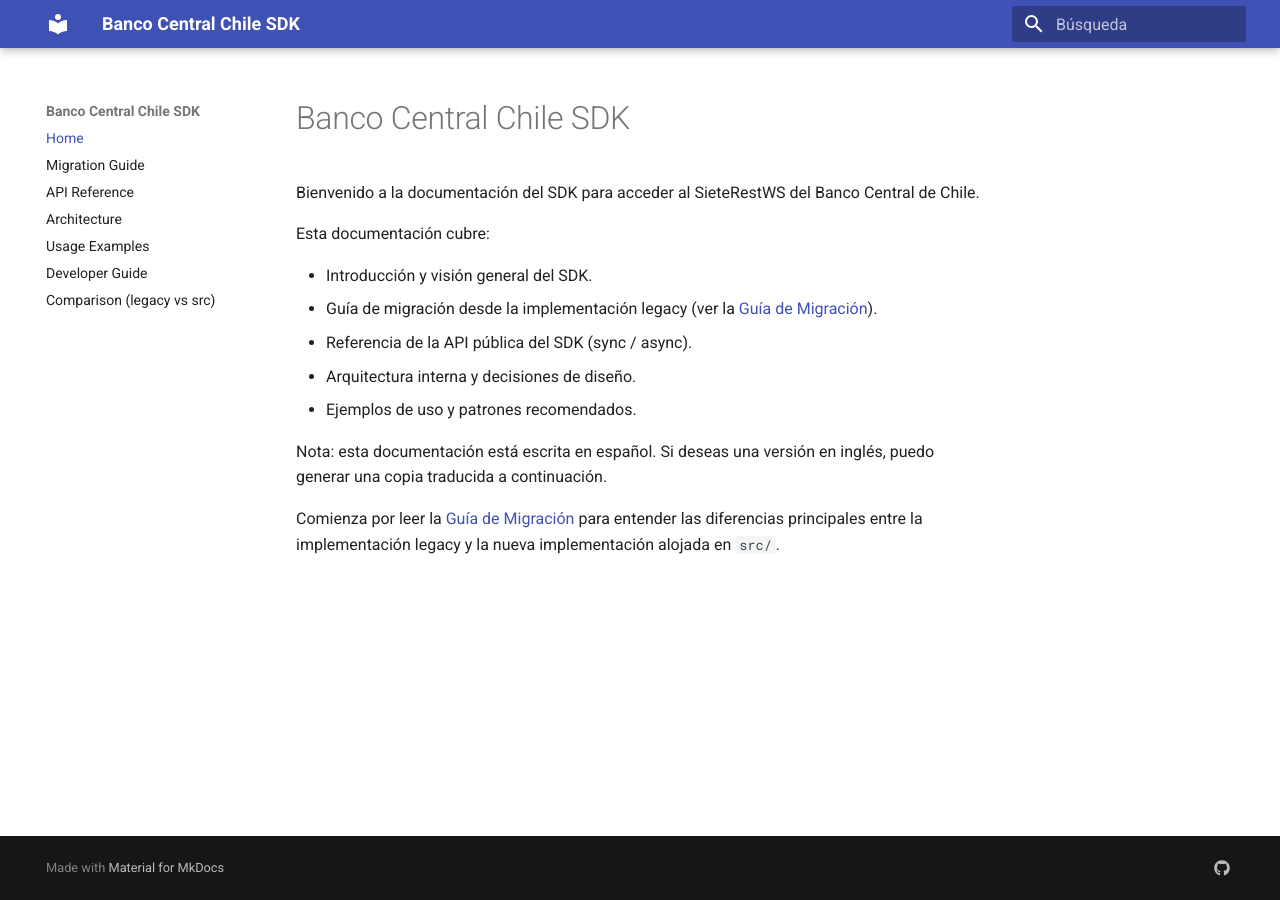
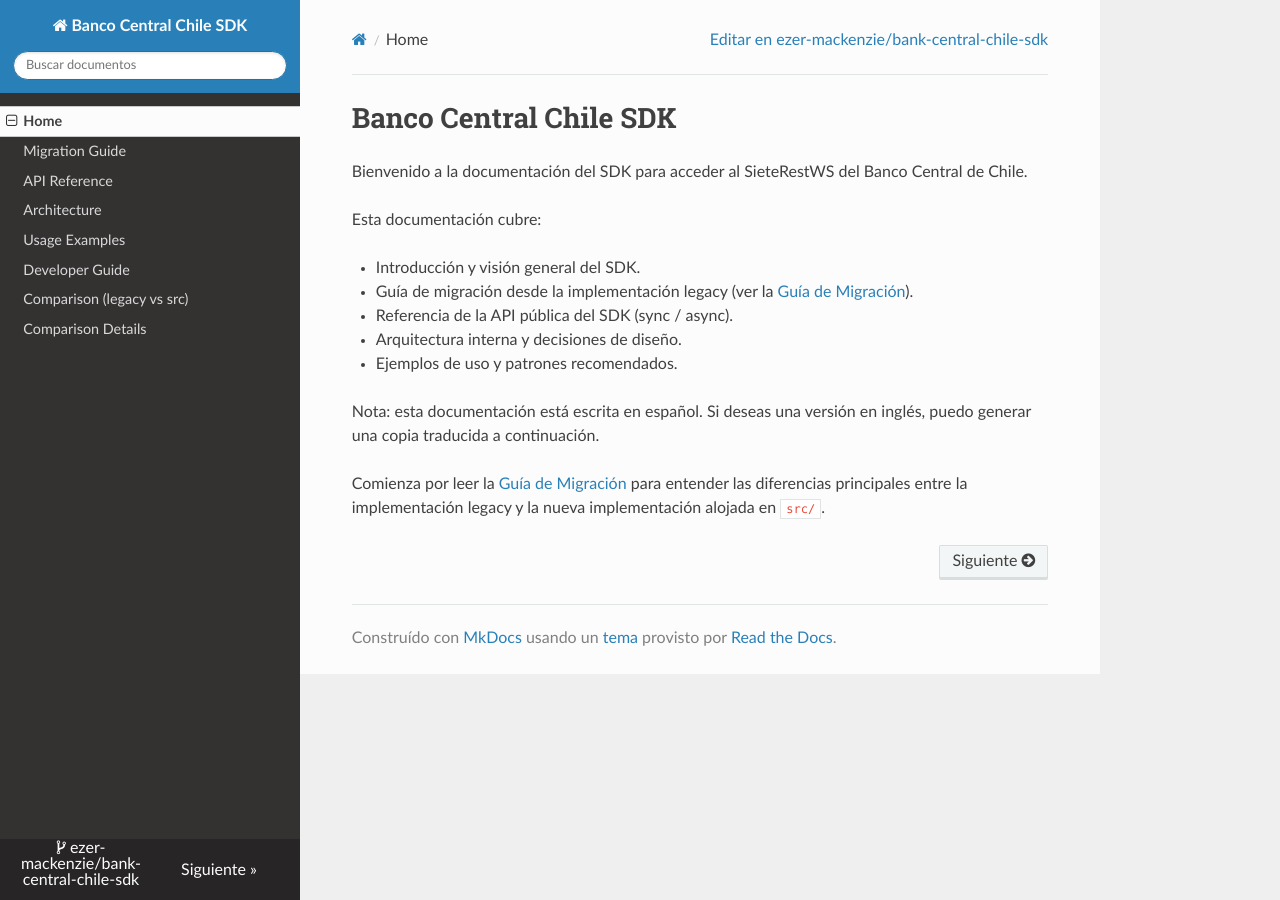
Before and after one commit to ezer-mackenzie/bcch-sdk, an MkDocs documentation site: the page built from docs/index.md, in a window 1280 px wide. Built offline with MkDocs 1.6.1, drawn with Linux system fonts in a browser that asks for light colours; nearby versions of some CDN libraries.

Commit message:
docs: improve mkdocs config and deployment workflow

```diff
--- a/mkdocs.yml
+++ b/mkdocs.yml
@@ -1,5 +1,12 @@
 site_name: Banco Central Chile SDK
-site_description: Documentación del SDK (migración desde `bcchapi` a la nueva implementación en `src/`).
+site_description: Documentación del SDK para interactuar con el Banco Central de Chile.
+site_url: https://ezer-mackenzie.github.io/bank-central-chile-sdk/
+repo_url: https://github.com/ezer-mackenzie/bank-central-chile-sdk
+repo_name: ezer-mackenzie/bank-central-chile-sdk
+edit_uri: edit/main/docs/
+docs_dir: docs
+site_dir: site
+strict: true
 nav:
   - Home: index.md
   - Migration Guide: migration.md
@@ -8,10 +15,17 @@
   - Usage Examples: usage.md
   - Developer Guide: developer_guide.md
   - Comparison (legacy vs src): comparison.md
+  - Comparison Details: comparison_detailed.md
 theme:
-  name: material
-  language: es
+  name: readthedocs
+  locale: es
+  highlightjs: true
 extra:
   social:
     - icon: fontawesome/brands/github
-      link: https://github.com/
+      link: https://github.com/ezer-mackenzie/bank-central-chile-sdk
+markdown_extensions:
+  - admonition
+  - tables
+  - toc:
+      permalink: true
```
Also changed, not shown: docs/api_reference.md (+3 -3 lines), docs/comparison.md (+2 -2 lines), 2 other files.
